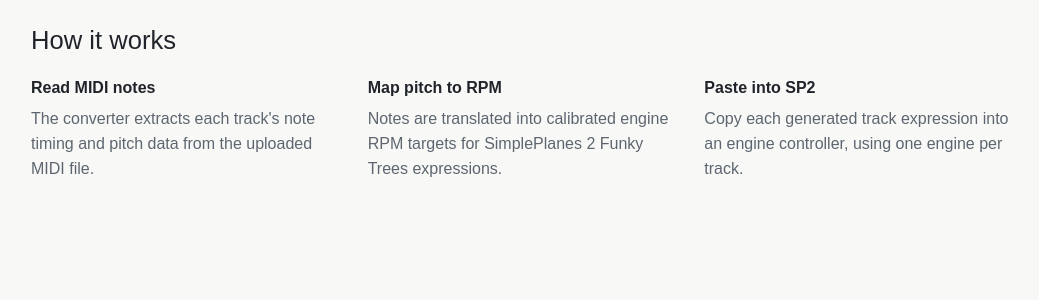
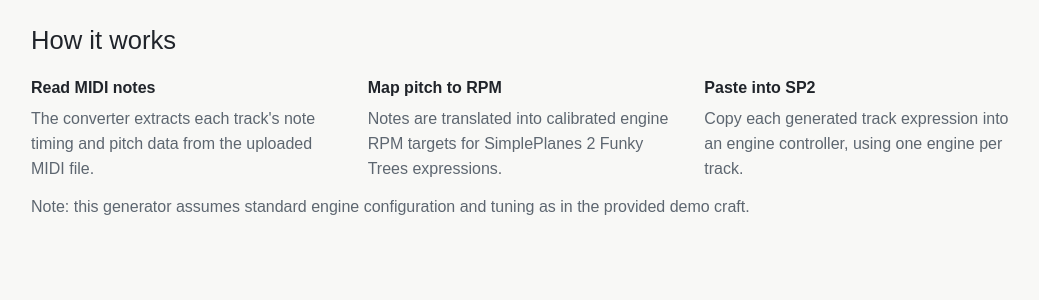
Before and after one commit to ElhananWong/SP2-Engine-Synthesizer, a Flask app: page / in a window 1280 px wide. Shown: the part 284-584 px from the top of the page, without its empty margins (119-1158 px from the left). Run offline with Flask 3, Linux system fonts and the light colour scheme.

Commit message:
feat: add small notice to index page

```diff
--- a/src/templates/index.html
+++ b/src/templates/index.html
@@ -134,6 +134,12 @@
             margin: 0 auto;
         }
 
+        .disclaimer {
+            padding-top: 14px;
+            width: min(980px, 100%);
+            margin: 0 auto;
+        }
+
         h2 {
             margin: 0 0 24px;
             font-size: clamp(1.4rem, 2vw, 1.9rem);
@@ -222,6 +228,9 @@
                         <p>Copy each generated track expression into an engine controller, using one engine per track.</p>
                     </article>
                 </div>
+                <div class="disclaimer">
+                    <p>Note: this generator assumes standard engine configuration and tuning as in the provided demo craft.</p>
+                </div>
             </div>
         </section>
     </main>
```
